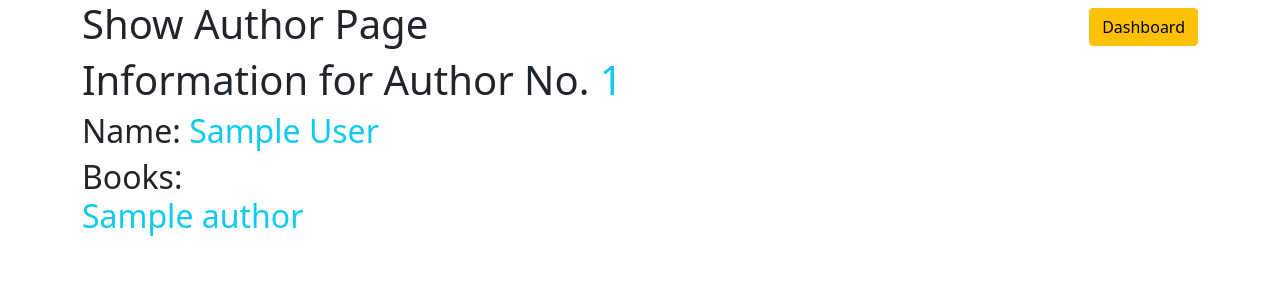
After one commit to rvua/BookShelf, a Flask app: page /author/1 in a window 1280 px wide. The commit adds this page. Shown: the top 300 px of the page. Run offline with Flask 2, Linux system fonts and the light colour scheme; tables that the repository leaves empty or names only in its code hold one stand-in row (values such as "Sample post").

Commit message:
show author, author controller/model

```diff
--- a/flask_app/controllers/author_controller.py
+++ b/flask_app/controllers/author_controller.py
@@ -14,3 +14,14 @@ def new_author():
     }
     Author.create_author(data)
     return redirect('/books')
+
+#=========================
+# Show One Author Route
+#=========================
+@app.route("/author/<int:author_id>")
+def show_author(author_id):
+    data = {
+        "author_id": author_id
+    }
+    author = Author.get_one_author(data)
+    return render_template("show_author.html", author = author)
--- a/flask_app/models/author.py
+++ b/flask_app/models/author.py
@@ -1,5 +1,7 @@
 from unittest import result
 from flask_app.config.mysqlconnection import connectToMySQL
+
+from flask_app.models import book
 
 class Author:
     def __init__(self, data):
@@ -8,6 +10,8 @@ class Author:
         self.last_name = data['last_name']
         self.created_at = data['created_at']
         self.updated_at = data['updated_at']
+
+        self.books = []
 
     @classmethod
     def create_author(cls, data):
@@ -28,3 +32,26 @@ class Author:
         for one_author in results:
             authors.append(cls(one_author))
         return authors
+
+    @classmethod
+    def get_one_author(cls, data):
+        query = "SELECT * FROM authors LEFT JOIN books ON author_id = authors.id WHERE authors.id = %(author_id)s;"
+
+        results = connectToMySQL('book_authors').query_db(query, data)
+
+        author = cls(results[0])
+
+        for row in results:
+            book_data = {
+                "id" : row["books.id"],
+                "title" : row["title"],
+                "language" : row["language"],
+                "pages" : row["pages"],
+                "author_id" : row["author_id"],
+                "description" : row["description"],
+                "created_at" : row["books.created_at"],
+                "updated_at" : row["books.updated_at"],
+                # "author" : {}
+            }
+            author.books.append(book.Book(book_data))
+        return author
--- a/flask_app/templates/books.html
+++ b/flask_app/templates/books.html
@@ -28,7 +28,7 @@
                     <th scope="row">{{book.title}}</th>
                     <td>{{book.pages}}</td>
                     <td>{{book.language}}</td>
-                    <td>{{book.author.first_name}} {{book.author.last_name}}</td>
+                    <td><a href="/author/{{book.author.id}}">{{book.author.first_name}} {{book.author.last_name}}</a></td>
                     <td><a href="/books/{{book.id}}">Show</a></td>
                 </tr>
                 {% endfor %}
--- /dev/null
+++ b/flask_app/templates/show_author.html
@@ -0,0 +1,26 @@
+<!DOCTYPE html>
+<html lang="en">
+<head>
+    <meta charset="UTF-8">
+    <meta http-equiv="X-UA-Compatible" content="IE=edge">
+    <meta name="viewport" content="width=device-width, initial-scale=1.0">
+    <link href="https://cdn.jsdelivr.net/npm/bootstrap@5.1.3/dist/css/bootstrap.min.css" rel="stylesheet" integrity="sha384-1BmE4kWBq78iYhFldvKuhfTAU6auU8tT94WrHftjDbrCEXSU1oBoqyl2QvZ6jIW3" crossorigin="anonymous">
+    <title>Document</title>
+</head>
+<body>
+    <div class="container">
+        <a href="/books" class="btn btn-warning float-end mt-2">Dashboard</a>
+        <h1>Show Author Page</h1>
+
+        <h1>Information for Author No. <span class="text-info">{{author.id}}</span></h1>
+
+        <h2>Name: <span class="text-info">{{author.first_name}} {{author.last_name}}</span></h2>
+
+        <h2>Books:
+            {% for book in author.books %}
+                <p><span class="text-info">{{book.title}}</span></p>
+            {% endfor %}
+        </h2>
+    </div>
+</body>
+</html>
```
